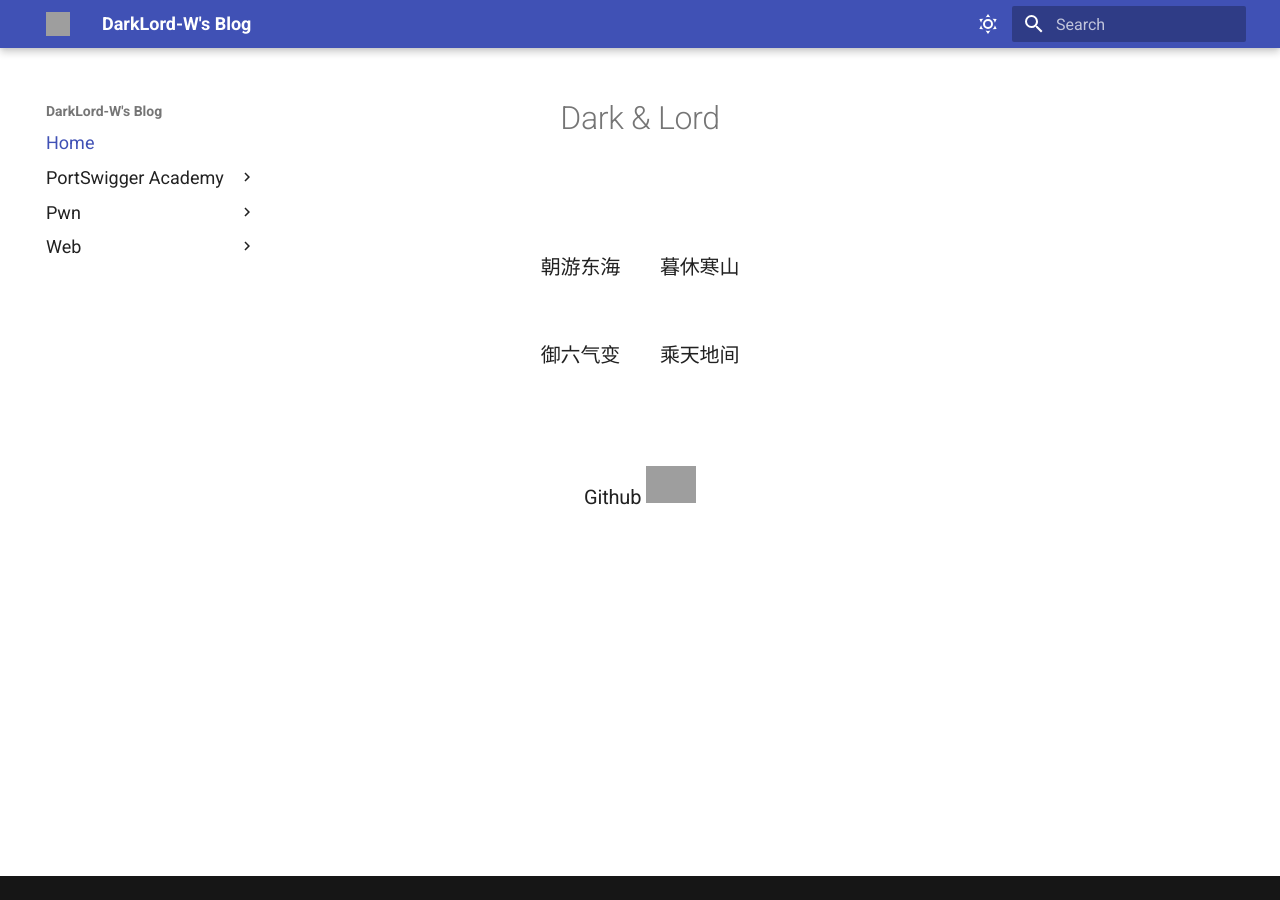
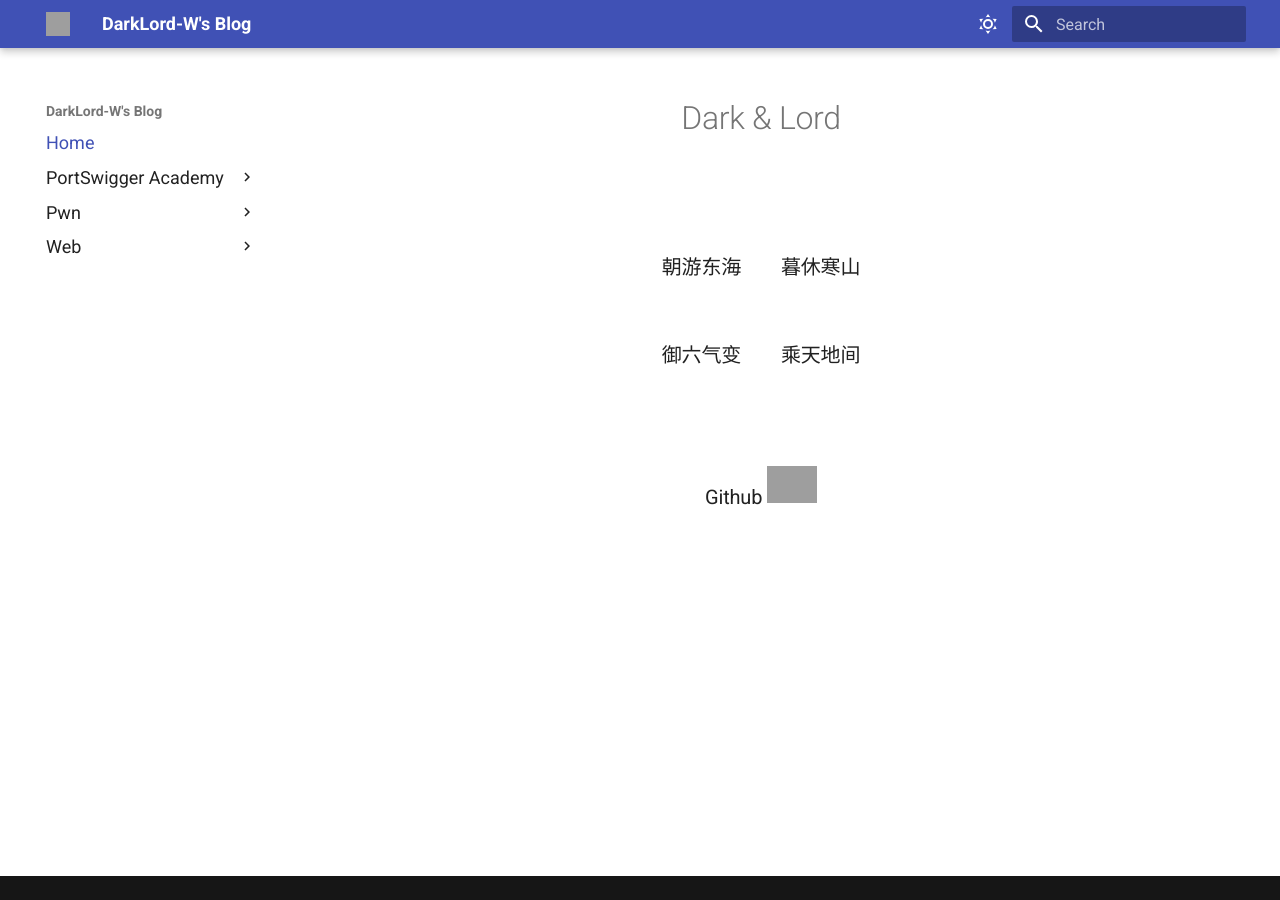
Before and after one commit to DarkLord-W/DarkLord-W.github.io, an MkDocs documentation site: the page built from docs/index.md, in a window 1280 px wide. Built offline with MkDocs 1.6.1 and Material for MkDocs 9.7.7, drawn with Linux system fonts in a browser that asks for light colours; grey boxes are pictures that could not be loaded.

Commit message:
Update: 2025-09-18 17:24:04

```diff
--- a/docs/stylesheets/extra.css
+++ b/docs/stylesheets/extra.css
@@ -14,3 +14,20 @@
     font-size: 0.8rem !important;
 }
 */
+
+/* 完全隐藏右侧 TOC 栏 */
+.md-sidebar--secondary {
+    display: none !important;
+}
+
+/* 让内容区域占满整个宽度 */
+.md-content {
+    max-width: none !important;
+}
+
+/* 调整内容区域的边距，让它更居中 */
+.md-content__inner {
+    margin-left: auto;
+    margin-right: auto;
+    max-width: 80rem; /* 可以根据需要调整最大宽度 */
+}
--- a/mkdocs.yml
+++ b/mkdocs.yml
@@ -84,5 +84,5 @@
 extra_javascript:
   - javascripts/mathjax.js
   - https://polyfill.io/v3/polyfill.min.js?features=es6
-  -    https://cdn.jsdelivr.net/npm/mathjax@3/es5/tex-mml-chtml.js
+  - https://cdn.jsdelivr.net/npm/mathjax@3/es5/tex-mml-chtml.js
   - https://unpkg.com/mermaid/dist/mermaid.min.js
```
